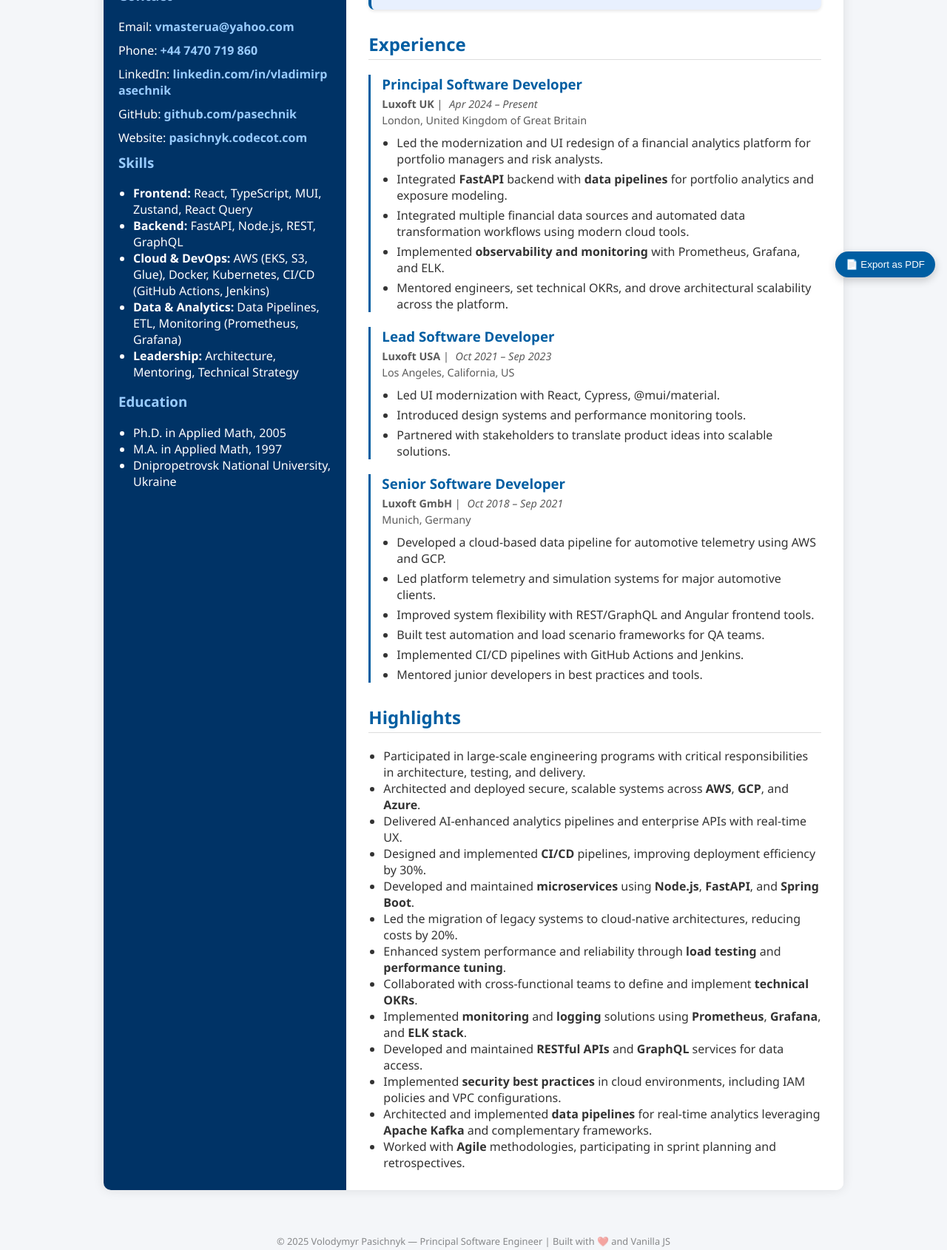
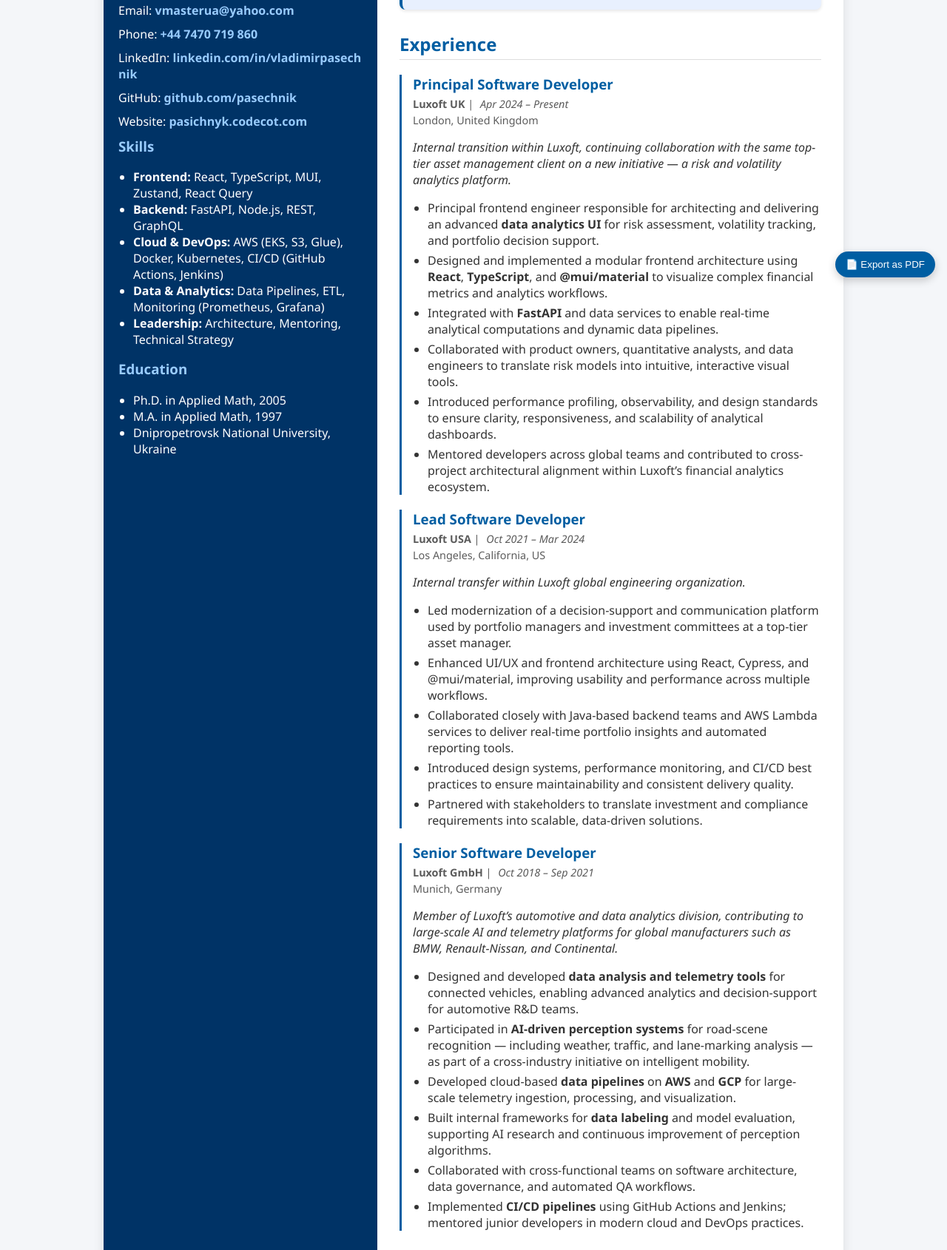
Before and after one commit to pasechnik/personal, a website: page index.html in a window 1280 px wide. Shown: the part 409-2099 px from the top of the page at 74% size. Drawn offline with Linux system fonts and the light colour scheme.

Commit message:
feat: enhance layout responsiveness and improve sidebar and content flex properties

```diff
--- a/index.css
+++ b/index.css
@@ -355,18 +355,17 @@
 }
 
 .container {
-  display: -webkit-flex;
   display: flex;
   max-width: 1000px;
   margin: 40px auto;
   background: var(--container-bg);
-  -webkit-box-shadow: 0 0 15px rgba(0, 0, 0, 0.1);
   box-shadow: 0 0 15px rgba(0, 0, 0, 0.1);
   border-radius: 10px;
   overflow: hidden;
 }
 .sidebar {
-  width: 33%;
+  flex: 0 0 33%;
+  max-width: 33%;
   padding: 20px;
   background: var(--sidebar-bg);
   color: var(--sidebar-text);
@@ -382,7 +381,8 @@
   word-break: break-all;
 }
 .content {
-  width: 70%;
+  flex: 1 1 67%;
+  min-width: 0;
   padding: 10px 30px;
   background: var(--container-bg);
   color: var(--text-color);
--- a/index.html
+++ b/index.html
@@ -222,37 +222,52 @@
 
         <section id="experience">
           <h2>Experience</h2>
-
           <article class="section job-entry">
             <h3>Principal Software Developer</h3>
             <div class="job-meta">
               <span class="company">Luxoft UK</span> |
               <span class="dates">Apr 2024 – Present</span><br />
-              <span class="location"
-                >London, United Kingdom of Great Britain</span
-              >
+              <span class="location">London, United Kingdom</span>
             </div>
+            <p class="job-note">
+              <em>
+                Internal transition within Luxoft, continuing collaboration with
+                the same top-tier asset management client on a new initiative —
+                a risk and volatility analytics platform.
+              </em>
+            </p>
             <ul>
               <li>
-                Led the modernization and UI redesign of a financial analytics
-                platform for portfolio managers and risk analysts.
+                Principal frontend engineer responsible for architecting and
+                delivering an advanced <strong>data analytics UI</strong> for
+                risk assessment, volatility tracking, and portfolio decision
+                support.
               </li>
               <li>
-                Integrated <strong>FastAPI</strong> backend with
-                <strong>data pipelines</strong> for portfolio analytics and
-                exposure modeling.
+                Designed and implemented a modular frontend architecture using
+                <strong>React</strong>, <strong>TypeScript</strong>, and
+                <strong>@mui/material</strong> to visualize complex financial
+                metrics and analytics workflows.
               </li>
               <li>
-                Integrated multiple financial data sources and automated data
-                transformation workflows using modern cloud tools.
+                Integrated with <strong>FastAPI</strong> and data services to
+                enable real-time analytical computations and dynamic data
+                pipelines.
               </li>
               <li>
-                Implemented <strong>observability and monitoring</strong> with
-                Prometheus, Grafana, and ELK.
+                Collaborated with product owners, quantitative analysts, and
+                data engineers to translate risk models into intuitive,
+                interactive visual tools.
               </li>
               <li>
-                Mentored engineers, set technical OKRs, and drove architectural
-                scalability across the platform.
+                Introduced performance profiling, observability, and design
+                standards to ensure clarity, responsiveness, and scalability of
+                analytical dashboards.
+              </li>
+              <li>
+                Mentored developers across global teams and contributed to
+                cross-project architectural alignment within Luxoft’s financial
+                analytics ecosystem.
               </li>
             </ul>
           </article>
@@ -261,17 +276,39 @@
             <h3>Lead Software Developer</h3>
             <div class="job-meta">
               <span class="company">Luxoft USA</span> |
-              <span class="dates">Oct 2021 – Sep 2023</span>
+              <span class="dates">Oct 2021 &#8211; Mar 2024</span>
               <span class="location">Los Angeles, California, US</span>
             </div>
+            <p class="job-note">
+              <em
+                >Internal transfer within Luxoft global engineering
+                organization.</em
+              >
+            </p>
             <ul>
-              <li>Led UI modernization with React, Cypress, @mui/material.</li>
               <li>
-                Introduced design systems and performance monitoring tools.
+                Led modernization of a decision-support and communication
+                platform used by portfolio managers and investment committees at
+                a top-tier asset manager.
               </li>
               <li>
-                Partnered with stakeholders to translate product ideas into
-                scalable solutions.
+                Enhanced UI/UX and frontend architecture using React, Cypress,
+                and @mui/material, improving usability and performance across
+                multiple workflows.
+              </li>
+              <li>
+                Collaborated closely with Java-based backend teams and AWS
+                Lambda services to deliver real-time portfolio insights and
+                automated reporting tools.
+              </li>
+              <li>
+                Introduced design systems, performance monitoring, and CI/CD
+                best practices to ensure maintainability and consistent delivery
+                quality.
+              </li>
+              <li>
+                Partnered with stakeholders to translate investment and
+                compliance requirements into scalable, data-driven solutions.
               </li>
             </ul>
           </article>
@@ -283,90 +320,142 @@
               <span class="dates">Oct 2018 – Sep 2021</span>
               <span class="location">Munich, Germany</span>
             </div>
+            <p class="job-note">
+              <em>
+                Member of Luxoft’s automotive and data analytics division,
+                contributing to large-scale AI and telemetry platforms for
+                global manufacturers such as BMW, Renault-Nissan, and
+                Continental.
+              </em>
+            </p>
             <ul>
               <li>
-                Developed a cloud-based data pipeline for automotive telemetry
-                using AWS and GCP.
+                Designed and developed
+                <strong>data analysis and telemetry tools</strong> for connected
+                vehicles, enabling advanced analytics and decision-support for
+                automotive R&amp;D teams.
               </li>
               <li>
-                Led platform telemetry and simulation systems for major
-                automotive clients.
+                Participated in
+                <strong>AI-driven perception systems</strong> for road-scene
+                recognition — including weather, traffic, and lane-marking
+                analysis — as part of a cross-industry initiative on intelligent
+                mobility.
               </li>
               <li>
-                Improved system flexibility with REST/GraphQL and Angular
-                frontend tools.
+                Developed cloud-based <strong>data pipelines</strong> on
+                <strong>AWS</strong> and <strong>GCP</strong> for large-scale
+                telemetry ingestion, processing, and visualization.
               </li>
               <li>
-                Built test automation and load scenario frameworks for QA teams.
+                Built internal frameworks for <strong>data labeling</strong> and
+                model evaluation, supporting AI research and continuous
+                improvement of perception algorithms.
               </li>
               <li>
-                Implemented CI/CD pipelines with GitHub Actions and Jenkins.
+                Collaborated with cross-functional teams on software
+                architecture, data governance, and automated QA workflows.
               </li>
-              <li>Mentored junior developers in best practices and tools.</li>
+              <li>
+                Implemented <strong>CI/CD pipelines</strong> using GitHub
+                Actions and Jenkins; mentored junior developers in modern cloud
+                and DevOps practices.
+              </li>
             </ul>
           </article>
+        </section>
+
+        <section id="earlier-experience">
+          <h2>Earlier Experience</h2>
+          <p>
+            Before joining Luxoft, worked as a
+            <strong>Software Engineer and Consultant</strong> on international
+            projects across Europe and the US, delivering full-stack and
+            cloud-based enterprise applications.
+          </p>
+          <ul>
+            <li>
+              Served as an
+              <strong>external consultant for Cisco Systems</strong>,
+              contributing to the development of a
+              <strong>cloud deployment management platform</strong> that
+              automated provisioning, monitoring, and orchestration of
+              enterprise applications.
+            </li>
+            <li>
+              Collaborated with clients in <strong>e-commerce</strong>,
+              <strong>pharmaceutical</strong>, and
+              <strong>digital publishing</strong>
+              industries, building scalable web solutions and data integration
+              workflows to support business analytics and operations.
+            </li>
+            <li>
+              Participated in distributed engineering teams, gaining experience
+              in
+              <strong>international delivery</strong>,
+              <strong>cross-domain system design</strong>, and
+              <strong>client communication</strong>.
+            </li>
+          </ul>
+          <p>
+            Earlier roles involved full-stack development using
+            <strong>JavaScript</strong>, <strong>.NET</strong>, and
+            <strong>SQL</strong> ecosystems, focusing on enterprise integration
+            and workflow automation.
+          </p>
         </section>
 
         <section id="highlights">
           <h2>Highlights</h2>
           <ul>
             <li>
-              Participated in large-scale engineering programs with critical
-              responsibilities in architecture, testing, and delivery.
+              15+ years of experience delivering
+              <strong>data-driven platforms</strong> across automotive,
+              enterprise, and financial domains.
             </li>
             <li>
-              Architected and deployed secure, scalable systems across
-              <strong>AWS</strong>, <strong>GCP</strong>, and
-              <strong>Azure</strong>.
+              Architected and led <strong>analytics-driven systems</strong> —
+              from automotive telemetry and AI perception to risk and portfolio
+              visualization for asset management.
             </li>
             <li>
-              Delivered AI-enhanced analytics pipelines and enterprise APIs with
-              real-time UX.
+              Principal-level expertise in
+              <strong>frontend architecture</strong> (React, TypeScript, MUI)
+              and <strong>data visualization</strong> for complex analytical
+              workflows.
             </li>
             <li>
-              Designed and implemented <strong>CI/CD</strong> pipelines,
-              improving deployment efficiency by 30%.
+              Designed and implemented <strong>data pipelines</strong> and
+              <strong>ETL workflows</strong> leveraging <strong>AWS</strong>,
+              <strong>FastAPI</strong>, and <strong>Apache Kafka</strong>.
             </li>
             <li>
-              Developed and maintained <strong>microservices</strong> using
-              <strong>Node.js</strong>, <strong>FastAPI</strong>, and
-              <strong>Spring Boot</strong>.
+              Delivered <strong>AI-enhanced analytics tools</strong> and
+              decision-support dashboards used by engineers, analysts, and
+              portfolio managers globally.
             </li>
             <li>
-              Led the migration of legacy systems to cloud-native architectures,
-              reducing costs by 20%.
+              Defined and enforced <strong>architecture standards</strong>,
+              <strong>observability practices</strong>, and
+              <strong>design systems</strong> across multi-team projects.
             </li>
             <li>
-              Enhanced system performance and reliability through
-              <strong>load testing</strong> and
-              <strong>performance tuning</strong>.
+              Drove <strong>UI modernization initiatives</strong> and introduced
+              performance monitoring, improving platform responsiveness and
+              maintainability.
             </li>
             <li>
-              Collaborated with cross-functional teams to define and implement
-              <strong>technical OKRs</strong>.
+              Experienced in <strong>multi-cloud environments</strong> — AWS,
+              GCP, and Azure — focusing on scalability, cost efficiency, and
+              data governance.
             </li>
             <li>
-              Implemented <strong>monitoring</strong> and
-              <strong>logging</strong> solutions using
-              <strong>Prometheus</strong>, <strong>Grafana</strong>, and
-              <strong>ELK stack</strong>.
+              Mentored cross-functional teams, aligning engineering execution
+              with business and product strategy.
             </li>
             <li>
-              Developed and maintained <strong>RESTful APIs</strong> and
-              <strong>GraphQL</strong> services for data access.
-            </li>
-            <li>
-              Implemented <strong>security best practices</strong> in cloud
-              environments, including IAM policies and VPC configurations.
-            </li>
-            <li>
-              Architected and implemented <strong>data pipelines</strong> for
-              real-time analytics leveraging <strong>Apache Kafka</strong> and
-              complementary frameworks.
-            </li>
-            <li>
-              Worked with <strong>Agile</strong> methodologies, participating in
-              sprint planning and retrospectives.
+              Contributed to <strong>global Luxoft programs</strong> connecting
+              automotive AI, fintech analytics, and enterprise data ecosystems.
             </li>
           </ul>
         </section>
```
